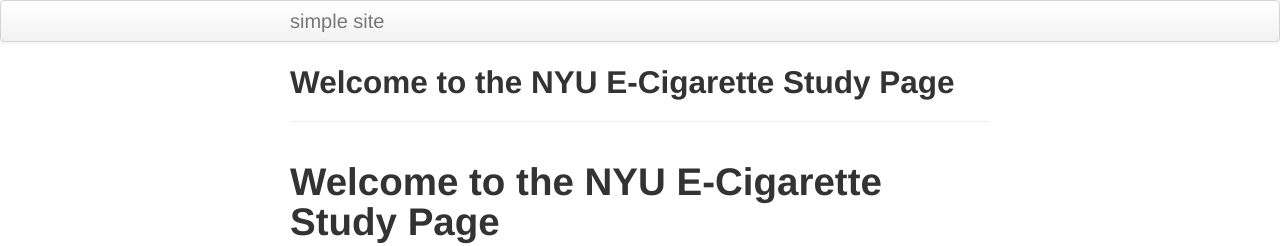
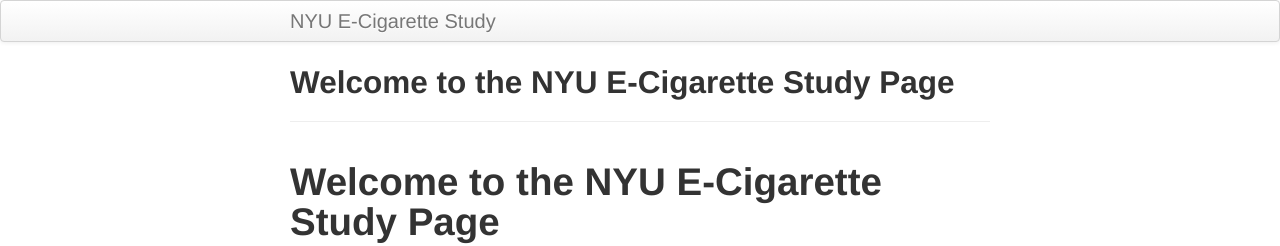
Before and after one commit to nyu-mhealth/juul_study_page, a Jekyll site: the page built from index.md, in a window 1280 px wide. Shown: the top 246 px of the page. Built offline with Jekyll 4.4.1, drawn with Linux system fonts in a browser that asks for light colours; our own code applies the rules of GitHub Pages for plain Markdown files.

Commit message:
Update _config.yml

```diff
--- a/_config.yml
+++ b/_config.yml
@@ -5,7 +5,7 @@
 exclude: [".rvmrc", ".rbenv-version", "ReadMe.md", "Rakefile", "changelog.md", "License.md"]
 highlighter: rouge
 
-title : simple site
+title : NYU E-Cigarette Study
 
 # NOTE: Replacing this next line with your own URL
 production_url : https://sashaeiou.github.io/study_page
```
